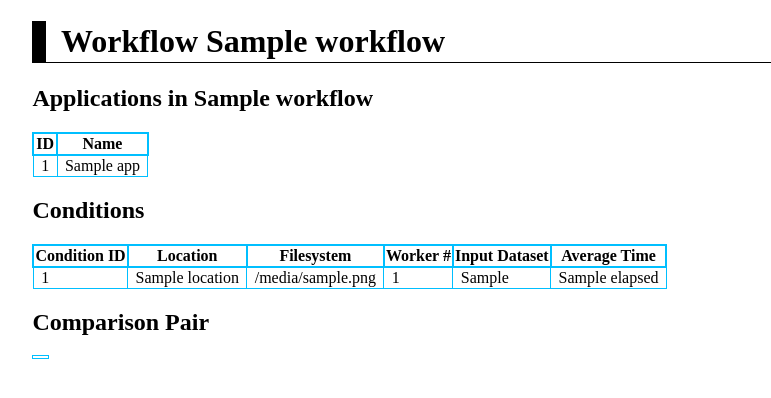
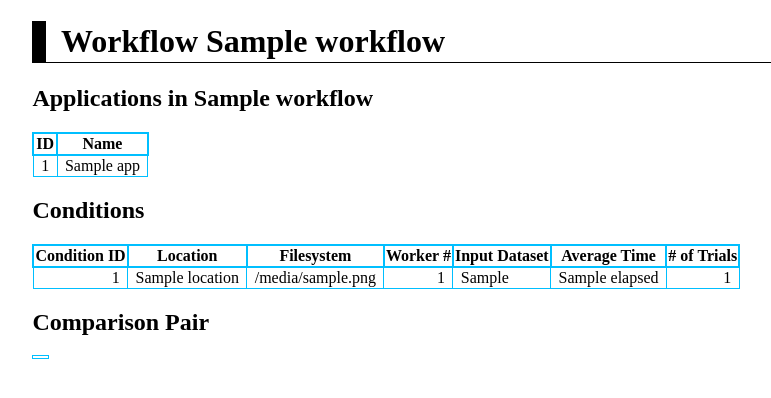
Before and after one commit to kabe/parp, a Django app: template parpview/viewer/templates/workflowinfo.html in a window 1280 px wide. Shown: the top 398 px of the page, without its empty margins (102-873 px from the left). Run offline with Django 3.2, Linux system fonts and the light colour scheme; the template is opened without the code that fills it: most values are stand-ins (such as "Sample title", 1, 10 or a date in 2020); parts of the project's set-up code (start-up, migrations or seed data) failed here and were passed over.

Commit message:
prettify

```diff
--- a/parpview/viewer/templates/workflowinfo.html
+++ b/parpview/viewer/templates/workflowinfo.html
@@ -18,7 +18,7 @@
           </tr>
           {% for app in apps %}
           <tr>
-            <td>{{ app.id }}</td>
+            <td class="numeric">{{ app.id }}</td>
             <td>{{ app.name }}</td>
           </tr>
           {% endfor %}
@@ -32,15 +32,17 @@
             <th>Worker #</th>
             <th>Input Dataset</th>
             <th>Average Time</th>
+            <th># of Trials</th>
           </tr>
           {% for cond in conds %}
           <tr>
-            <td>{{ cond.wfc_id }}</td>
+            <td class="numeric">{{ cond.wfc_id }}</td>
             <td>{{ cond.location }}</td>
             <td>{{ cond.filesystem }}</td>
-            <td>{{ cond.worker_num }}</td>
+            <td class="numeric">{{ cond.worker_num }}</td>
             <td>{{ cond.input_dataset }}</td>
-            <td>{{ cond.elapsed }}</td>
+            <td class="numeric">{{ cond.elapsed }}</td>
+            <td class="numeric">{{ cond.num_trials }}</td>
           </tr>
           {% endfor %}
         </table>
--- a/parpview/viewer/views.py
+++ b/parpview/viewer/views.py
@@ -903,6 +903,7 @@ SELECT
   wfc.filesystem filesystem,
   wfc.worker_num worker_num,
   wfc.input_dataset input_dataset,
+  COUNT(*) num_trials,
   AVG(wft.elapsed_time) elapsed
 FROM
   workflow_trial AS wft,
```
Also changed, not shown: parpview/viewer/templates/wfd.html (+5 -2 lines).
